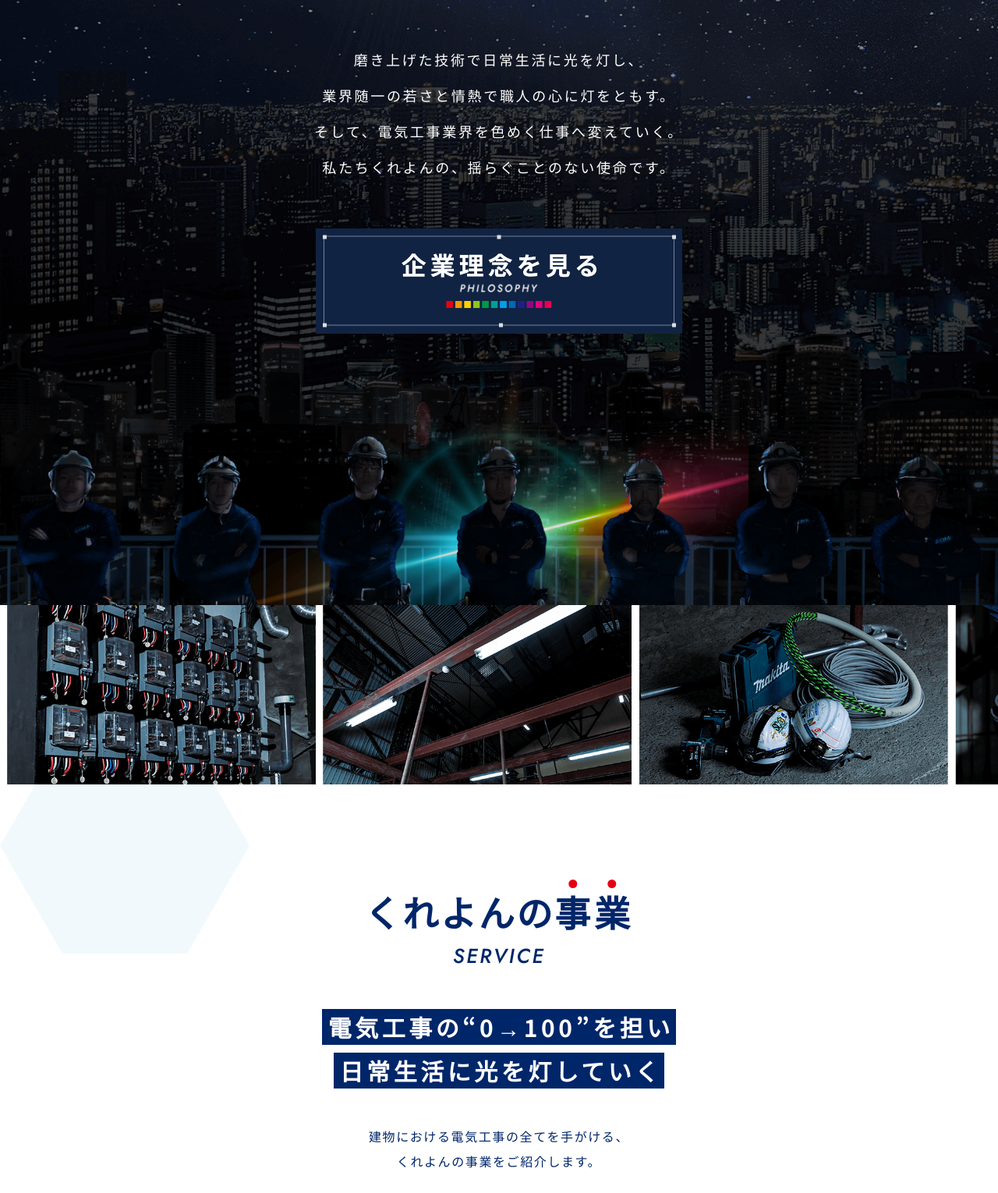
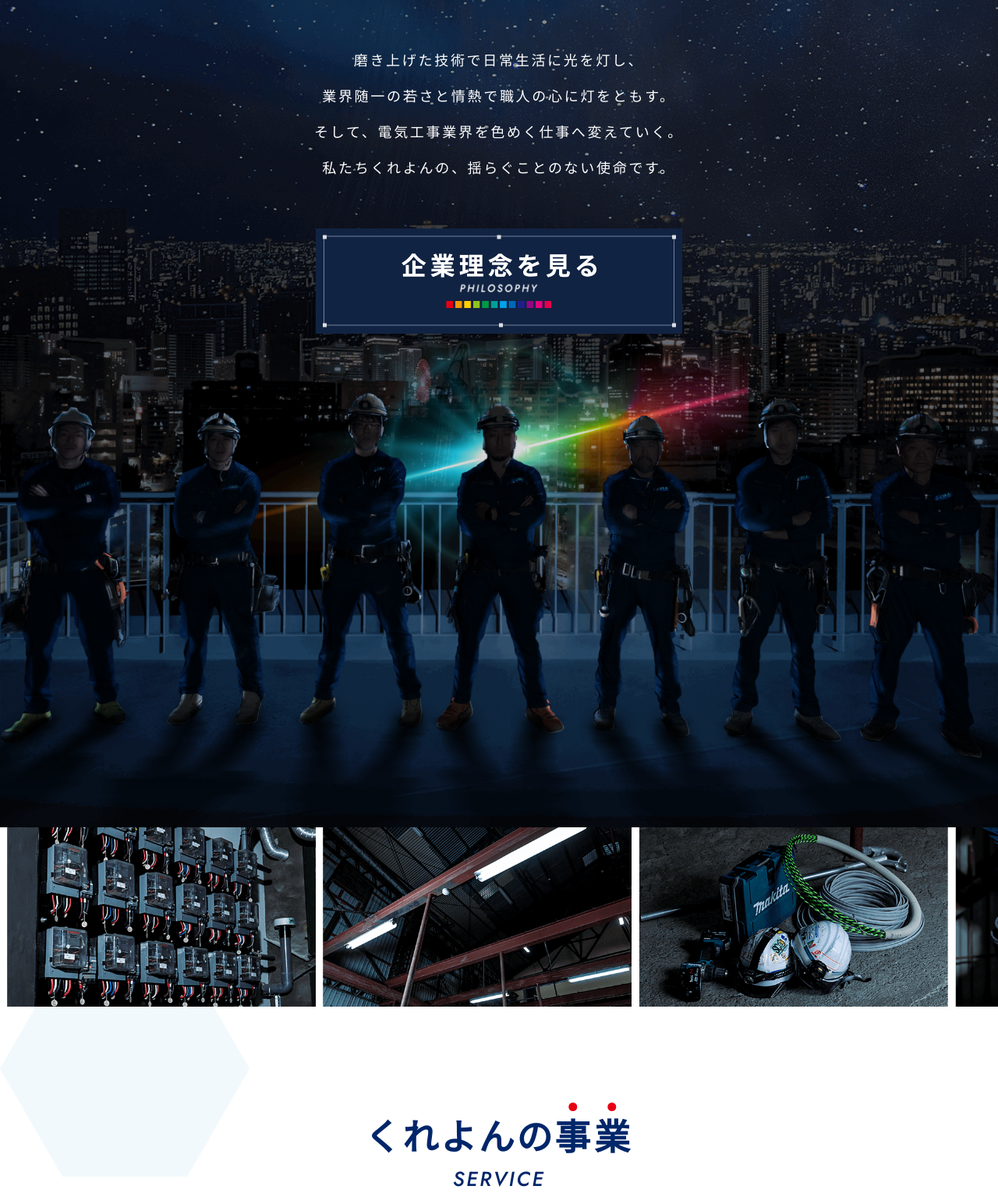
Before and after one commit to vivlio-kumihan/trace-crayon-wp, a PHP site: the page made by assets/img/TK 株式会社くれよん 大阪の電気工事会社.html in a window 1280 px wide; the page is wider, and only the part inside the window is pictured. Shown: the part 1514-3044 px from the top of that part at 78% size. Run offline with PHP 8.4, Linux system fonts and the light colour scheme; style sheets or scripts are compiled from the project's sources; some web fonts are replaced.

Commit message:
あしらいはまだ半分程度の敷設

```diff
--- a/assets/css/sass/_general.sass
+++ b/assets/css/sass/_general.sass
@@ -98,10 +98,7 @@ section
         span
           background-color: #fff
     .border
-      position: absolute
-      top: 50%
-      left: 50%
-      transform: translate(-50%, -50%)
+      +fw.positionAbsoluteTateYokoCenter
       width: calc(100% - 12px)
       height: calc(100% - 12px)
       border: 1px solid fw.$color-cyan-vivid-blue
--- a/assets/css/sass/_variables.sass
+++ b/assets/css/sass/_variables.sass
@@ -11,6 +11,7 @@ $color-cyan-dark-blue-light: #c4cdd9
 $color-cyan-dark-blue-lomid: #707483
 $color-cyan-dark-blue-himid: #677b9e
 $color-cyan-dark-blue: #112342
+$color-cyan-dark-blue2: #02112d
 $color-cyan-vivid-blue: #00266a
 $color-cyan-dark-blue-more: #0f1f3b
 $color-theme-blue: #182e58
--- a/assets/css/sass/component/_loading.sass
+++ b/assets/css/sass/component/_loading.sass
@@ -15,10 +15,7 @@
     visibility: visible
     opacity: 1
   .image
-    position: absolute
-    top: 50%
-    left: 50%
-    transform: translate(-50%, -50%)
+    +fw.positionAbsoluteTateYokoCenter
     width: 100px
     height: 100px
     object-fit: contain
--- a/assets/css/sass/library/_function.sass
+++ b/assets/css/sass/library/_function.sass
@@ -1,4 +1,4 @@
-$index-map: composedStaffLight composedStaffStaff composedStaffShadow concept philosophy header contentLinkBtn special loading
+$index-map: concept composedStaffBehind composedStaffLight composedStaff composedStaffShadow philosophy header contentLinkBtn special loading
 
 // z-index属性へ代入する関数を定義する。
 // 配列と値の名称を引数とする。
--- a/assets/css/sass/library/_mixin.sass
+++ b/assets/css/sass/library/_mixin.sass
@@ -51,7 +51,7 @@
     color: var.$color-theme-blue
     background-color: #fff
     cursor: pointer
-    transition: .3s
+    transition: .5s
     z-index: fn.set-index(contentLinkBtn)
     div
       position: absolute
@@ -60,9 +60,7 @@
       width: 30px
       height: 2px
       background-color: var.$color-theme-blue
-      transition: .2s
-      visibility: visible
-      opacity: 1
+      transition: .3s
       &:nth-of-type(1)
         top: 33%
       &:nth-of-type(2)
@@ -81,27 +79,22 @@
           transform: translateX(-50%)
           width: 30px
     &.active
-      color: var.$color-cyan-vivid-blue
-      background-color: #fff
+      color: #fff
+      background-color: var.$color-cyan-vivid-blue
       div
         top: 45%
         left: 50%
         width: 35px
-        background-color: var.$color-theme-blue
+        background-color: #fff
         &:nth-of-type(1)
           transform: translateX(-50%) rotate(45deg)
         &:nth-of-type(2)
           visibility: hidden
           opacity: 0
-          transform: translateX(-100%)
+          transform: translateX(100%)
         &:nth-of-type(3)
+          width: 35px
           transform: translateX(-50%) rotate(-45deg)
-      &:hover
-        color: #fff
-        background-color: var.$color-theme-blue
-        div
-          width: 35px
-          background-color: #fff
 
 =menuLink
   .menu-link
@@ -116,6 +109,10 @@
     height: 100vh
     color: #fff
     background-color: var.$color-theme-blue
+    transition: .5s
+    transform: translateX(100%)
+    &.active
+      transform: translateX(0)
     ul:first-of-type
       display: grid
       grid-template-columns: repeat(2, 1fr)
@@ -130,7 +127,6 @@
         font-weight: 500
         line-height: 1
         border-bottom: 1px solid var.$color-light-gray-mid
-        transition: .3s
         &:hover
           color: var.$color-theme-blue
           background-color: #fff
@@ -144,10 +140,59 @@
           transform: translateY(-50%)
           right: 5%
           +tx.fontAwesome("\f178")
+    .contact
+      width: 85%
+      margin-top: 40px
+      padding: 30px 0
+      background-image: none
+      background-color: var.$color-cyan-dark-blue2
+      +toContactAnchor(16.5, 50)
+      p::before
+        +positionAbsoluteTateCenter
+        left: -25px
+        +tx.fontAwesome("\f0e0", 1.8rem)
     ul:last-of-type
       display: flex
       justify-content: space-between
       align-items: center
+
+=positionAbsoluteTateYokoCenter
+  position: absolute
+  top: 50%
+  left: 50%
+  transform: translate(-50%, -50%)
+
+=positionAbsoluteYokoCenter
+  position: absolute
+  left: 50%
+  transform: translateX(-50%)
+
+=positionAbsoluteTateCenter
+  position: absolute
+  top: 50%
+  transform: translateY(-50%)
+
+
+=toContactAnchor($mainFontSZ, $subFontSZ)
+  p
+    position: relative
+    font-size: $mainFontSZ + px
+    font-weight: bold
+    line-height: 1
+    letter-spacing: 0.18em
+    color: #fff
+    &::after
+      position: absolute
+      top: 40%
+      left: 50%
+      transform: translate(-50%, -50%)
+      content: "CONTACT"
+      font-family: var.$jost
+      font-size: $subFontSZ + px
+      font-style: italic
+      color: transparent
+      -webkit-text-stroke: 1px #fff
+      opacity: .2
 
 // =caption-with-visual
 //   writing-mode: vertical-rl
--- a/assets/css/sass/module/_footer.sass
+++ b/assets/css/sass/module/_footer.sass
@@ -57,20 +57,14 @@ footer
           height: 27.5px
           margin-right: 30px
           &::before
-            position: absolute
-            top: 50%
-            left: 50%
-            transform: translate(-50%, -50%)
+            +fw.positionAbsoluteTateYokoCenter
             width: 27.5px
             height: 27.5px
-            font-family: "Font Awesome 6 Brands"
-            font-weight: 900
-            font-size: 27.5px
             color: #fff
           &.twitter::before
-            content: "\f099"
+            +fw.fontAwesome("\f099", 27.5px, Brands)
           &.instagram::before
-            content: "\f16d"
+            +fw.fontAwesome("\f16d", 27.5px, Brands)
     &:last-of-type
       li
         font-size: 1.4rem
--- a/assets/css/sass/module/page-top/_concept.sass
+++ b/assets/css/sass/module/page-top/_concept.sass
@@ -59,16 +59,12 @@
     width: 470px
     height: 135px
     background-color: fw.$color-cyan-dark-blue
-    transition: .3s
     z-index: fw.set-index(philosophy)
     img
       display: inline-block
       width: 250px
     .border
-      position: absolute
-      top: 50%
-      left: 50%
-      transform: translate(-50%, -50%)
+      +fw.positionAbsoluteTateYokoCenter
       width: calc(470px - 20px)
       height: calc(135px - 20px)
       border: 1px solid fw.$color-philosofhy-line
@@ -102,26 +98,37 @@
       span
         background-color: fw.$color-cyan-vivid-blue
 
+  // 質問
   // メインのスタッフの集合写真で高さを確保する必要がある。
-  // z-index: 0;にする必要あり。
-  // なので変数が使えない。set-index(name)
-  // どうしたらいいのか？？？
+  // 見本と同じような高さを確保できない。
   .composed-staff
     position: relative
-    height: 43.5vh
+    width: 100%
+    height: 49.5vw
     overflow: hidden
-    img
-      position: absolute
-      top: -15%
-      left: 50%
-      transform: translateX(-50%)
+    background-image: url(../img/people-bg02.png)
+    background-repeat: no-repeat
+    background-size: cover
+    background-position: 50% 100%
+    .staff
+      +fw.positionAbsoluteYokoCenter
+      bottom: 0
       width: 100%
+      z-index: fw.set-index(composedStaff)
     .shadow
+      +fw.positionAbsoluteYokoCenter
+      bottom: 0
+      width: 100%
       z-index: fw.set-index(composedStaffShadow)
-    .staff
-      z-index: fw.set-index(composedStaffStaff)
     .light
-      top: -34%
+      +fw.positionAbsoluteYokoCenter
+      bottom: 14%
       width: 50%
       mix-blend-mode: screen
       z-index: fw.set-index(composedStaffLight)
+    .behind
+      +fw.positionAbsoluteYokoCenter
+      bottom: 0
+      width: 100%
+      mix-blend-mode: screen
+      z-index: fw.set-index(composedStaffBehind)
--- a/assets/css/sass/module/page-top/_contact.sass
+++ b/assets/css/sass/module/page-top/_contact.sass
@@ -13,25 +13,7 @@
   background-repeat: no-repeat
   background-position: center
   background-size: cover
-  p
-    position: relative
-    font-size: 2rem
-    font-weight: bold
-    line-height: 1
-    letter-spacing: 0.18em
-    color: #fff
-    &::after
-      position: absolute
-      top: 80%
-      left: 50%
-      transform: translate(-50%, -50%)
-      content: "CONTACT"
-      font-family: fw.$jost
-      font-size: 80px
-      font-style: italic
-      color: transparent
-      -webkit-text-stroke: 1px #fff
-      opacity: .2
+  +fw.toContactAnchor(20, 80)
   a
     position: relative
     display: block
@@ -45,13 +27,14 @@
     &:hover
       color: fw.$color-theme-blue
       background-color: #fff
+      &::after
+        right: 2%
     &::before
       position: absolute
       top: 50%
       transform: translateY(-50%)
       left: 6%
       +fw.fontAwesome("\f0e0", 1.5rem)
-      color: #fff
       &:hover
         color: fw.$color-theme-blue
     &::after
@@ -60,9 +43,7 @@
       transform: translateY(-50%)
       right: 5%
       +fw.fontAwesome("\f178", 1.5rem)
-      &:hover
-        color: fw.$color-theme-blue
-        right: 0
+      transition: .3s
   ul
     display: flex
     justify-content: center
--- a/assets/css/sass/module/page-top/_learning.sass
+++ b/assets/css/sass/module/page-top/_learning.sass
@@ -7,7 +7,8 @@
     flex-direction: column
     align-items: center
     justify-content: flex-start
-    height: 55.5vh
+    width: 100%
+    height: 63vw
     padding-top: 150px
     background-image: url(../img/learning-bg.png)
     background-repeat: no-repeat
```
Also changed, not shown: assets/css/sass/module/_header.sass (+0 -83 lines), assets/css/style.css (+99 -44 lines), assets/js/behavior.js (+102 -0 lines), index.html (+12 -11 lines), 1 other file.
